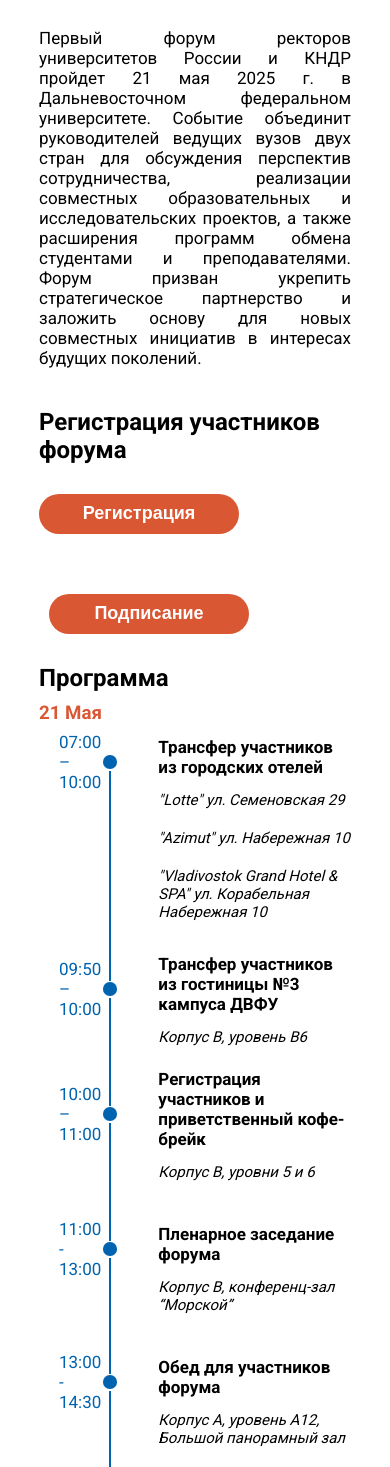
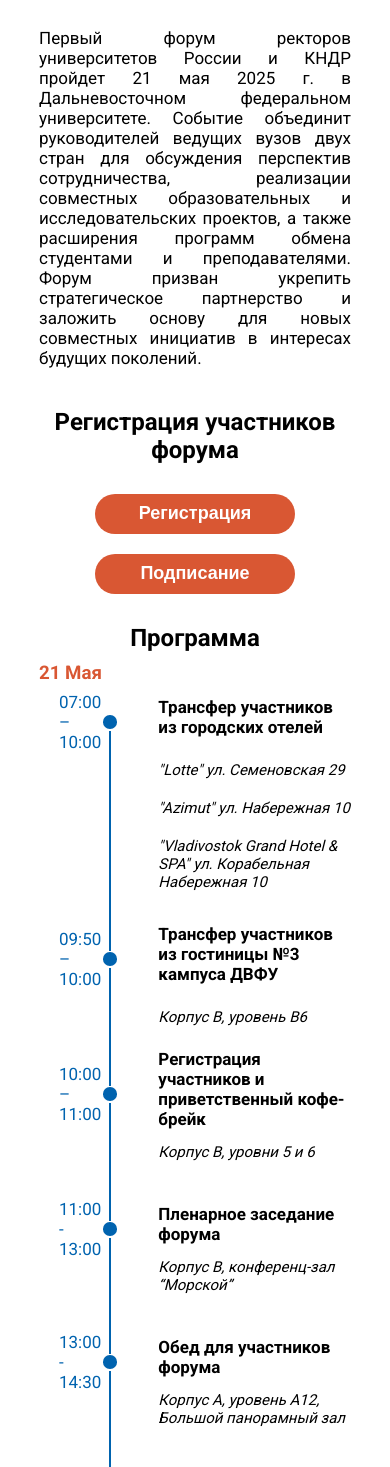
Before and after one commit to dath1s/dath1s.github.io, a plain HTML site: page index.html in a window 390 px wide. Shown: the part 91-1558 px from the top of the page. Drawn offline with Linux system fonts and the light colour scheme.

Commit message:
Add files via upload

```diff
--- a/index.html
+++ b/index.html
@@ -44,7 +44,7 @@
                 <div class="vertical_line">
                 </div>
             </div>
-            <div class="description">
+            <div class="description mid">
                 <p>"Lotte" ул. Семеновская 29</p>
                 <p>"Azimut" ул. Набережная 10</p>
                 <p>"Vladivostok Grand Hotel & SPA" ул. Корабельная Набережная 10</p>
@@ -64,7 +64,7 @@
                 <div class="vertical_line">
                 </div>
             </div>
-            <div class="description mid">
+            <div class="description long">
                 <p>Корпус B, уровень B6</p>
             </div>
             <div class="empty"></div>
@@ -175,7 +175,7 @@
                 <div class="vertical_line">
                 </div>
             </div>
-            <div class="description mid">
+            <div class="description long">
                 <p>Корпус А, уровень А12, Большой панорамный зал</p>
             </div>
             <div class="empty"></div>
@@ -193,7 +193,7 @@
                 <div class="vertical_line">
                 </div>
             </div>
-            <div class="description mid">
+            <div class="description long">
                 <p>Кампус ДВФУ, гостиница №3 “Улисс”</p>
             </div>
             <div class="empty"></div>
@@ -210,7 +210,7 @@
             <div class="line">
 
             </div>
-            <div class="description mid">
+            <div class="description long">
                 <p>"Lotte" ул. Семеновская 29</p>
                 <p>"Azimut" ул. Набережная 10</p>
                 <p>"Vladivostok Grand Hotel & SPA" ул. Корабельная Набережная 10</p>
--- a/style.css
+++ b/style.css
@@ -181,6 +181,20 @@ ul {
     .min{
         margin-top: -10px;
     }
+
+    .register-button {
+        margin-bottom: 10px;
+    }
+
+    .sign {
+        margin-top: 10px;
+        margin-left: 0;
+        margin-bottom: 30px;
+    }
+
+    .TITLE {
+        text-align: center;
+    }
 }
 
 /* Медиа-запрос для средних экранов */
```
